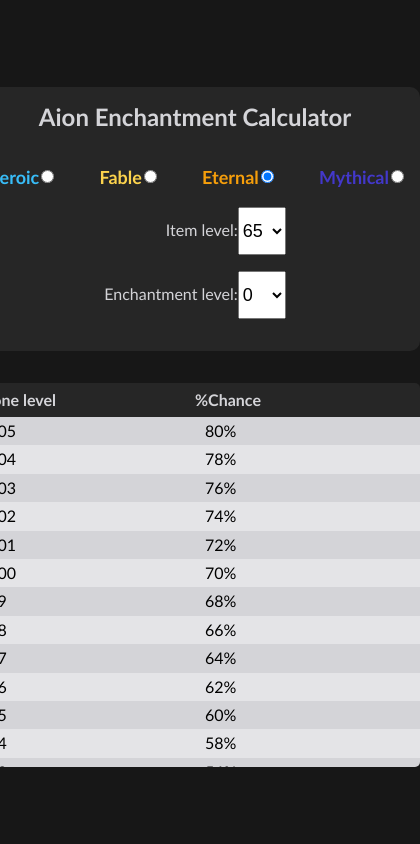
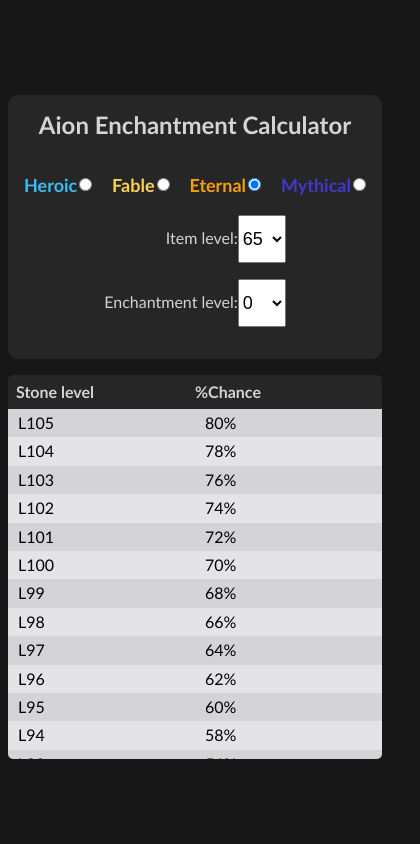
Before and after one commit to ihatesun/Aion-4.6-Enchantment-Calculator, a plain HTML site: page index.html in a window 390 px wide. Shown: the whole page, 420 px wide, since content can reach past the window. Drawn offline with Linux system fonts and the light colour scheme.

```diff
--- a/styles.css
+++ b/styles.css
@@ -53,7 +53,7 @@
   flex-direction: column;
   align-items: center;
   min-width: 450px;
-  gap: 2rem;
+  gap: 1rem;
 }
 
 .calculator-input {
@@ -190,3 +190,11 @@
 ::-webkit-scrollbar-thumb:active {
   background: var(--main-theme-800);
 }
+
+@media only screen and (max-width: 600px) {
+  .calculator {
+    width: 100%;
+    min-width: auto;
+    padding: 0 0.5rem;
+  }
+}
```
